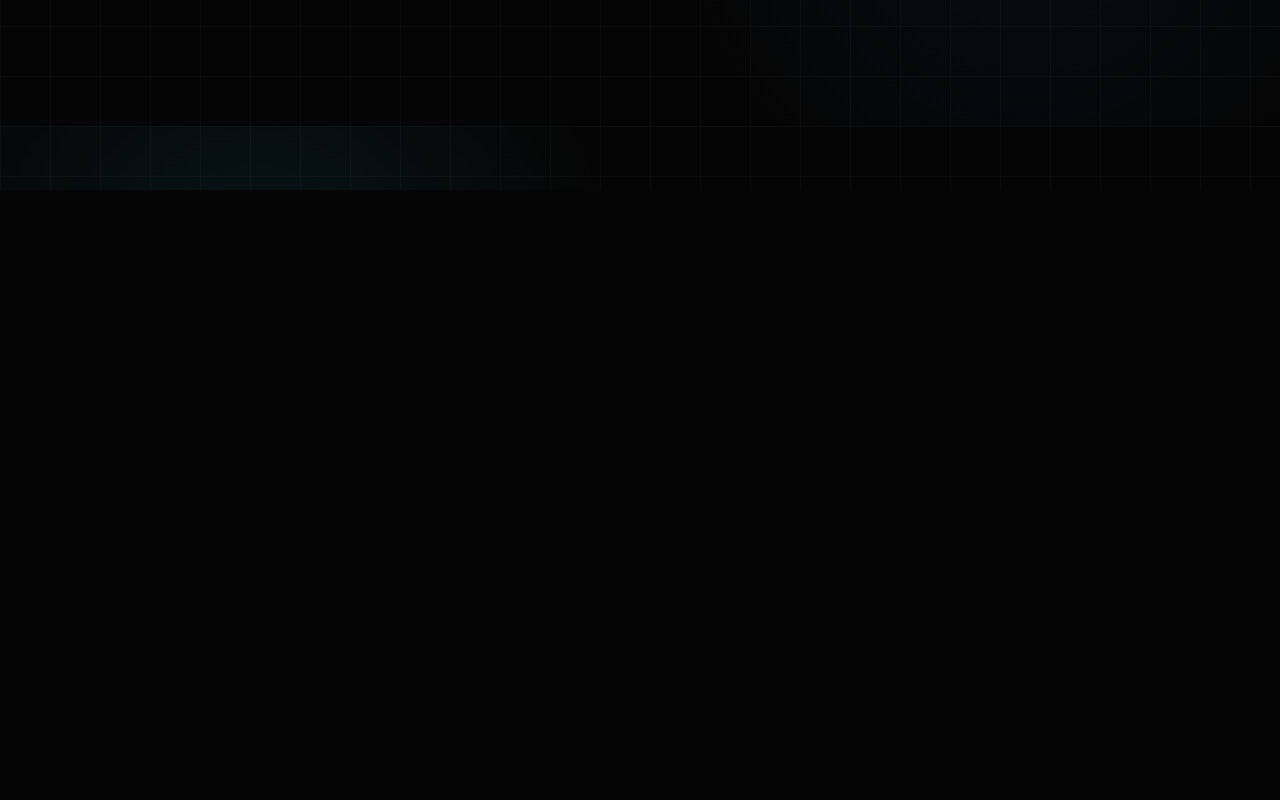
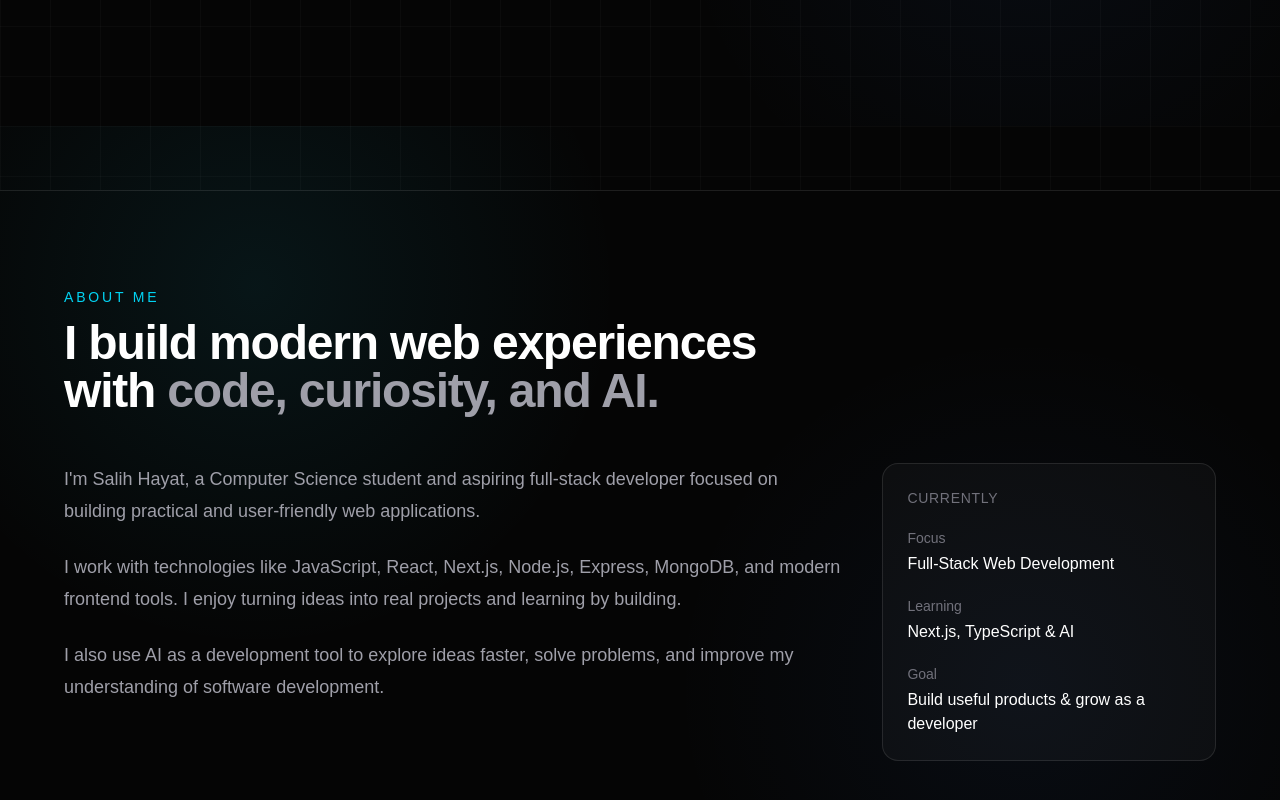
Before and after one commit to salih-x-tech/portfolio-v2, a Next.js app: page / in a window 1280 px wide. Shown: the part 674-1474 px from the top of the page. Before the commit the page ends 864 px from the top, so only its background shows below. Built offline with nearby package versions, Linux system fonts and the light colour scheme.

Commit message:
feat: add about section

```diff
--- a/app/page.tsx
+++ b/app/page.tsx
@@ -1,11 +1,13 @@
 import Navbar from "@/components/layout/Navbar";
 import Hero from "@/components/sections/Hero";
+import About from "@/components/sections/About";
 
 export default function Home() {
   return (
     <main>
       <Navbar />
       <Hero />
+      <About />
     </main>
   );
 }
--- /dev/null
+++ b/components/sections/About.tsx
@@ -0,0 +1,75 @@
+export default function About() {
+  return (
+    <section
+      id="about"
+      className="relative border-t border-white/10 px-6 py-24 sm:px-10 lg:px-16"
+    >
+      <div className="mx-auto max-w-6xl">
+        {/* Section Heading */}
+        <div className="mb-12">
+          <p className="mb-3 text-sm font-medium uppercase tracking-[0.2em] text-cyan-400">
+            About Me
+          </p>
+
+          <h2 className="max-w-3xl text-3xl font-semibold tracking-tight text-white sm:text-4xl lg:text-5xl">
+            I build modern web experiences with{" "}
+            <span className="text-zinc-400">code, curiosity, and AI.</span>
+          </h2>
+        </div>
+
+        {/* Content */}
+        <div className="grid gap-10 lg:grid-cols-[1.4fr_0.6fr]">
+          <div className="space-y-6 text-base leading-8 text-zinc-400 sm:text-lg">
+            <p>
+              I&apos;m Salih Hayat, a Computer Science student and aspiring
+              full-stack developer focused on building practical and
+              user-friendly web applications.
+            </p>
+
+            <p>
+              I work with technologies like JavaScript, React, Next.js,
+              Node.js, Express, MongoDB, and modern frontend tools. I enjoy
+              turning ideas into real projects and learning by building.
+            </p>
+
+            <p>
+              I also use AI as a development tool to explore ideas faster,
+              solve problems, and improve my understanding of software
+              development.
+            </p>
+          </div>
+
+          {/* Quick Info */}
+          <div className="rounded-2xl border border-white/10 bg-white/[0.03] p-6">
+            <p className="mb-5 text-sm font-medium uppercase tracking-wider text-zinc-500">
+              Currently
+            </p>
+
+            <div className="space-y-5">
+              <div>
+                <p className="text-sm text-zinc-500">Focus</p>
+                <p className="mt-1 text-white">
+                  Full-Stack Web Development
+                </p>
+              </div>
+
+              <div>
+                <p className="text-sm text-zinc-500">Learning</p>
+                <p className="mt-1 text-white">
+                  Next.js, TypeScript &amp; AI
+                </p>
+              </div>
+
+              <div>
+                <p className="text-sm text-zinc-500">Goal</p>
+                <p className="mt-1 text-white">
+                  Build useful products &amp; grow as a developer
+                </p>
+              </div>
+            </div>
+          </div>
+        </div>
+      </div>
+    </section>
+  );
+}
```
